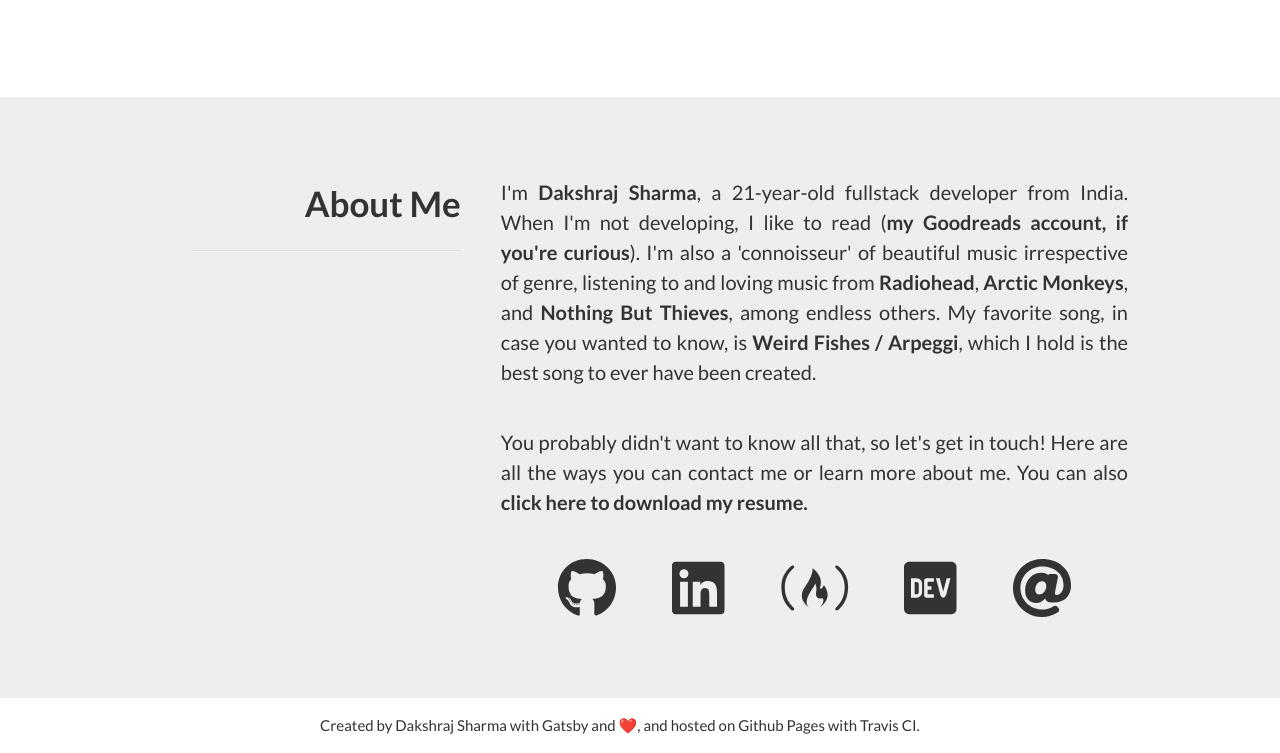
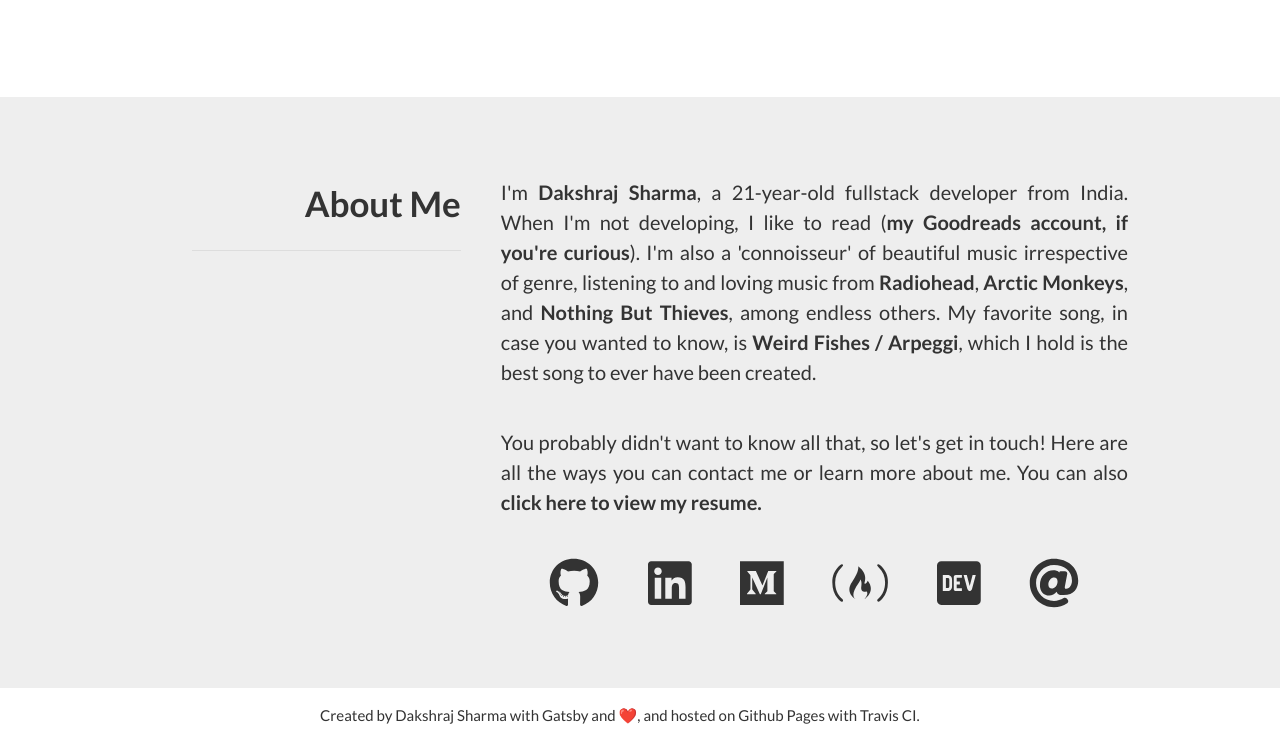
Before and after one commit to sharmarajdaksh/gatsby-my-portfolio, a Gatsby site: page / in a window 1280 px wide. Shown: the part 4563-5316 px from the top of the page. Built offline with nearby package versions, Linux system fonts and the light colour scheme; Gatsby itself is replaced by a stand-in of ours.

Commit message:
Added Medium profile link

```diff
--- a/src/components/Home.jsx
+++ b/src/components/Home.jsx
@@ -5,6 +5,7 @@ import {
     faLinkedin,
     faFreeCodeCamp,
     faDev,
+    faMedium
 } from "@fortawesome/free-brands-svg-icons"
 import { faAt } from "@fortawesome/free-solid-svg-icons"
 
@@ -17,7 +18,7 @@ import devopsSVG from "../assets/svg/devops_server.svg"
 import feSVG from "../assets/svg/fe.svg"
 import beSVG from "../assets/svg/be.svg"
 import devopsSkillsSVG from "../assets/svg/devops.svg"
-import resumePDF from "../assets/pdf/webdev-resume.pdf"
+// import resumePDF from "../assets/pdf/webdev-resume.pdf"
 import Layout from "./layout/Layout"
 import { Link } from "gatsby"
 
@@ -645,8 +646,11 @@ const AboutMeSection = ({ contactRef }) => {
                     You probably didn't want to know all that, so let's get in
                     touch! Here are all the ways you can contact me or learn
                     more about me. You can also{" "}
-                    <a href={resumePDF} download="Dakshraj Sharma">
+                    {/* <a href={resumePDF} download="Dakshraj Sharma">
                         <strong>click here to download my resume.</strong>
+                    </a> */}
+                    <a href="https://docs.google.com/document/d/1GZ0ArGjTL8hBwkm-H_iRRx6pge5Z6GxIKlL22Hi1bbM/edit?usp=sharing" download="Dakshraj Sharma">
+                        <strong>click here to view my resume.</strong>
                     </a>
                 </p>
                 <div className={homeStyles.contactIcons}>
@@ -655,6 +659,9 @@ const AboutMeSection = ({ contactRef }) => {
                     </a>
                     <a href="https://www.linkedin.com/in/sharmarajdaksh/">
                         <FontAwesomeIcon icon={faLinkedin} />
+                    </a>
+                    <a href="https://medium.com/@sharmarajdaksh">
+                        <FontAwesomeIcon icon={faMedium} />
                     </a>
                     <a href="https://www.freecodecamp.org/sharmarajdaksh">
                         <FontAwesomeIcon icon={faFreeCodeCamp} />
--- a/src/components/Home.module.scss
+++ b/src/components/Home.module.scss
@@ -161,7 +161,7 @@
     display: flex;
     flex-direction: row;
     justify-content: space-evenly;
-    font-size: 3rem;
+    font-size: 2.5rem;
     a {
         color: inherit;
         &:hover {
```
